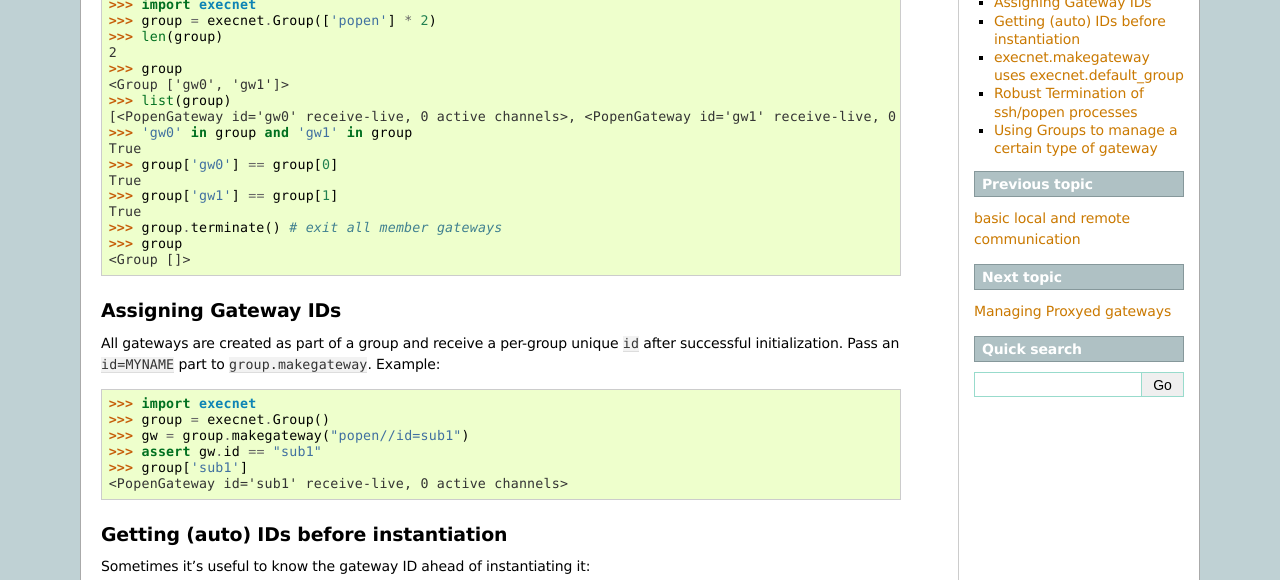
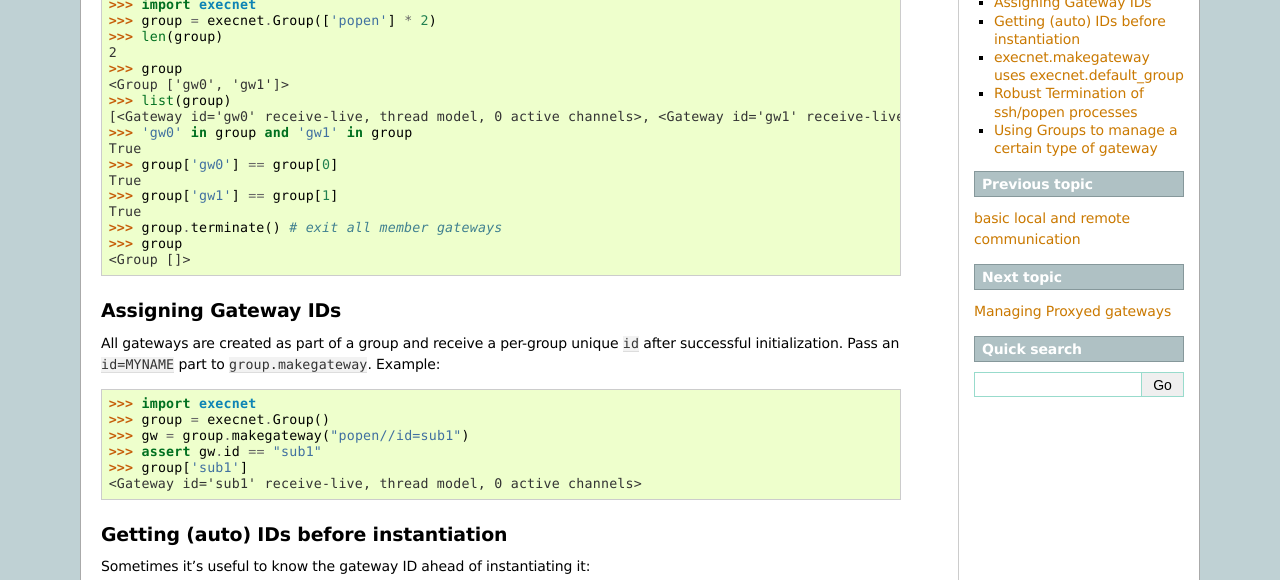
Before and after one commit to bryan-lunt/execnet, a Sphinx documentation site: the page built from doc/example/test_group.txt, in a window 1280 px wide. Shown: the part 271-851 px from the top of the page. Built offline with Sphinx 7.4.7, drawn with Linux system fonts in a browser that asks for light colours.

Commit message:
fix issue35: adapt some doctests, fix some channel tests for py3. Also modernize tox.ini a bit.

```diff
--- a/doc/example/test_group.txt
+++ b/doc/example/test_group.txt
@@ -14,7 +14,7 @@ of multiple gateways::
     >>> group
     <Group ['gw0', 'gw1']>
     >>> list(group)
-    [<PopenGateway id='gw0' receive-live, 0 active channels>, <PopenGateway id='gw1' receive-live, 0 active channels>]
+    [<Gateway id='gw0' receive-live, thread model, 0 active channels>, <Gateway id='gw1' receive-live, thread model, 0 active channels>]
     >>> 'gw0' in group and 'gw1' in group
     True
     >>> group['gw0'] == group[0]
@@ -37,7 +37,7 @@ Pass an ``id=MYNAME`` part to ``group.makegateway``. Example::
     >>> gw = group.makegateway("popen//id=sub1")
     >>> assert gw.id == "sub1"
     >>> group['sub1']
-    <PopenGateway id='sub1' receive-live, 0 active channels>
+    <Gateway id='sub1' receive-live, thread model, 0 active channels>
 
 Getting (auto) IDs before instantiation
 ------------------------------------------------------
--- a/doc/example/test_info.txt
+++ b/doc/example/test_info.txt
@@ -101,7 +101,7 @@ Use simple execution to obtain information from remote environments::
   >>> platform
   'linux2'
   >>> version_info
-  (2, 4, 2, 'final', 0)
+  (2, 6, 6, 'final', 0)
 
 Use a callback instead of receive() and wait for completion
 -------------------------------------------------------------
--- a/doc/example/test_proxy.txt
+++ b/doc/example/test_proxy.txt
@@ -18,9 +18,9 @@ and uses it to controll new slaves and their environment
     >>> group.defaultspec = 'popen//via=master'
     >>> master = group.makegateway('popen//id=master')
     >>> master
-    <Gateway id='master' receive-live, 0 active channels>
+    <Gateway id='master' receive-live, thread model, 0 active channels>
     >>> slave = group.makegateway()
     >>> slave
-    <Gateway id='gw0' receive-live, 0 active channels>
+    <Gateway id='gw0' receive-live, thread model, 0 active channels>
     >>> group
     <Group ['master', 'gw0']>
```
Also changed, not shown: 3 other files.
